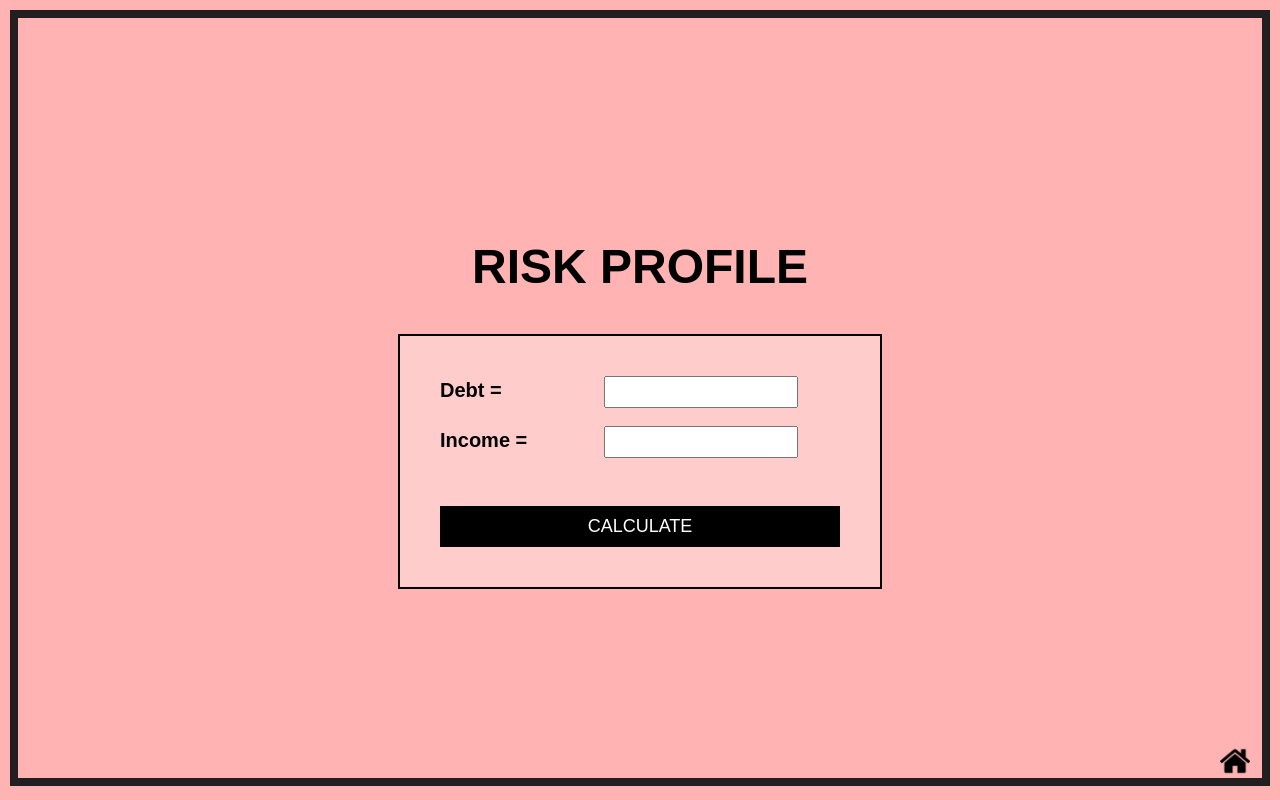
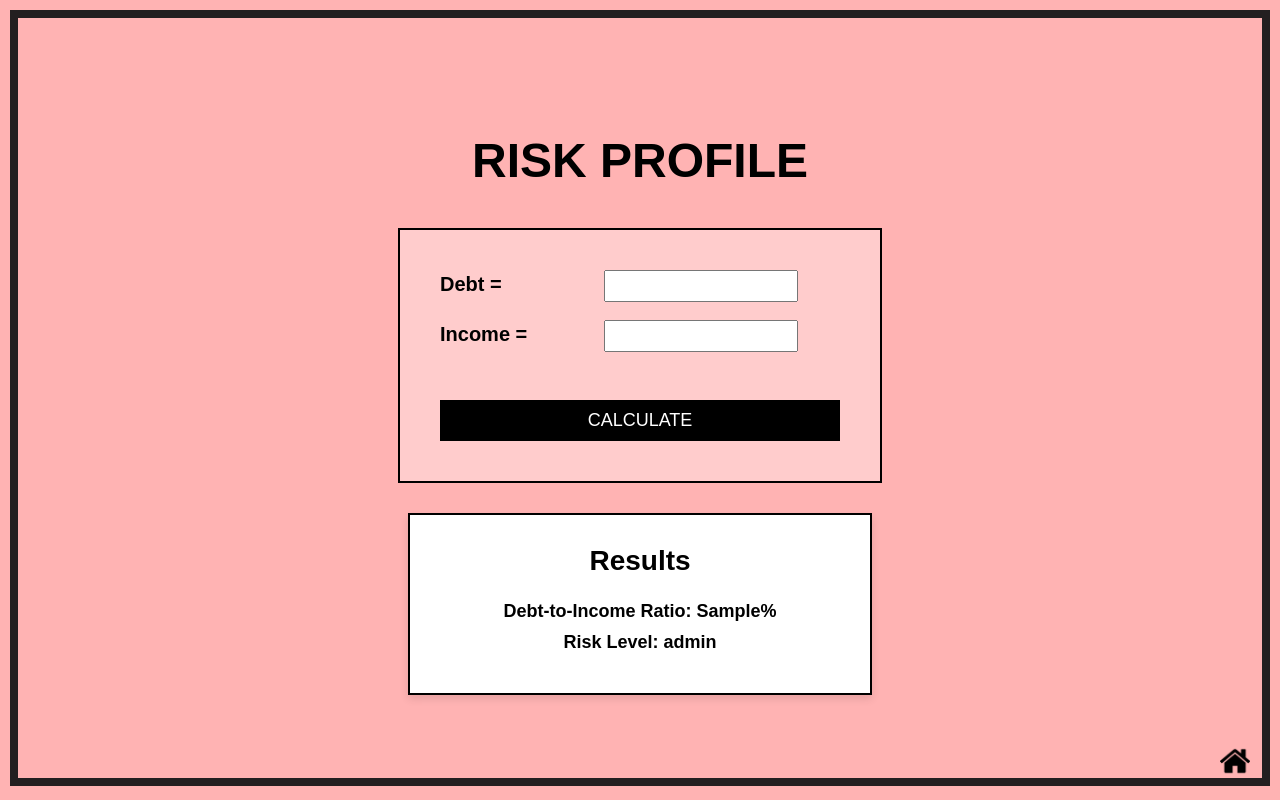
Before and after one commit to SUDD-dawg/Low-Risk, a Flask app: template templates/risk.html in a window 1280 px wide. Run offline with Flask 3, Linux system fonts and the light colour scheme; the template is opened without the code that fills it: most values are stand-ins (such as "Sample title", 1, 10 or a date in 2020).

Commit message:
added the debt-to-income ratio calculator into the backend and added an outcome box saying low, medium, or high risk

```diff
--- a/static/risk.css
+++ b/static/risk.css
@@ -69,3 +69,41 @@ input[type="submit"]:hover {
   width: 30px;
   height: 30px;
 }
+
+/* Results display styling */
+.result-box {
+  background-color: #fff;
+  border: 2px solid #000;
+  padding: 30px;
+  margin-top: 30px;
+  width: 400px;
+  text-align: center;
+  box-shadow: 0 4px 8px rgba(0,0,0,0.1);
+}
+
+.result-box h2 {
+  margin-top: 0;
+  color: #000;
+  font-size: 28px;
+}
+
+.result-box p {
+  font-size: 18px;
+  margin: 10px 0;
+  font-weight: bold;
+}
+
+.risk-low {
+  color: #008000;
+  font-weight: bold;
+}
+
+.risk-medium {
+  color: #ff8c00;
+  font-weight: bold;
+}
+
+.risk-high {
+  color: #ff0000;
+  font-weight: bold;
+}
--- a/templates/risk.html
+++ b/templates/risk.html
@@ -20,6 +20,14 @@
       </div>
     </form>
 
+    {% if risk_level %}
+    <div class="result-box">
+      <h2>Results</h2>
+      <p><strong>Debt-to-Income Ratio:</strong> {{ debt_to_income }}%</p>
+      <p><strong>Risk Level:</strong> <span class="risk-{{ risk_level.lower().split()[0] }}">{{ risk_level }}</span></p>
+    </div>
+    {% endif %}
+
     <a href="/" class="home-link">
       <img src="{{ url_for('static', filename='25694.png') }}" alt="Home" class="home-icon">
     </a>
```
